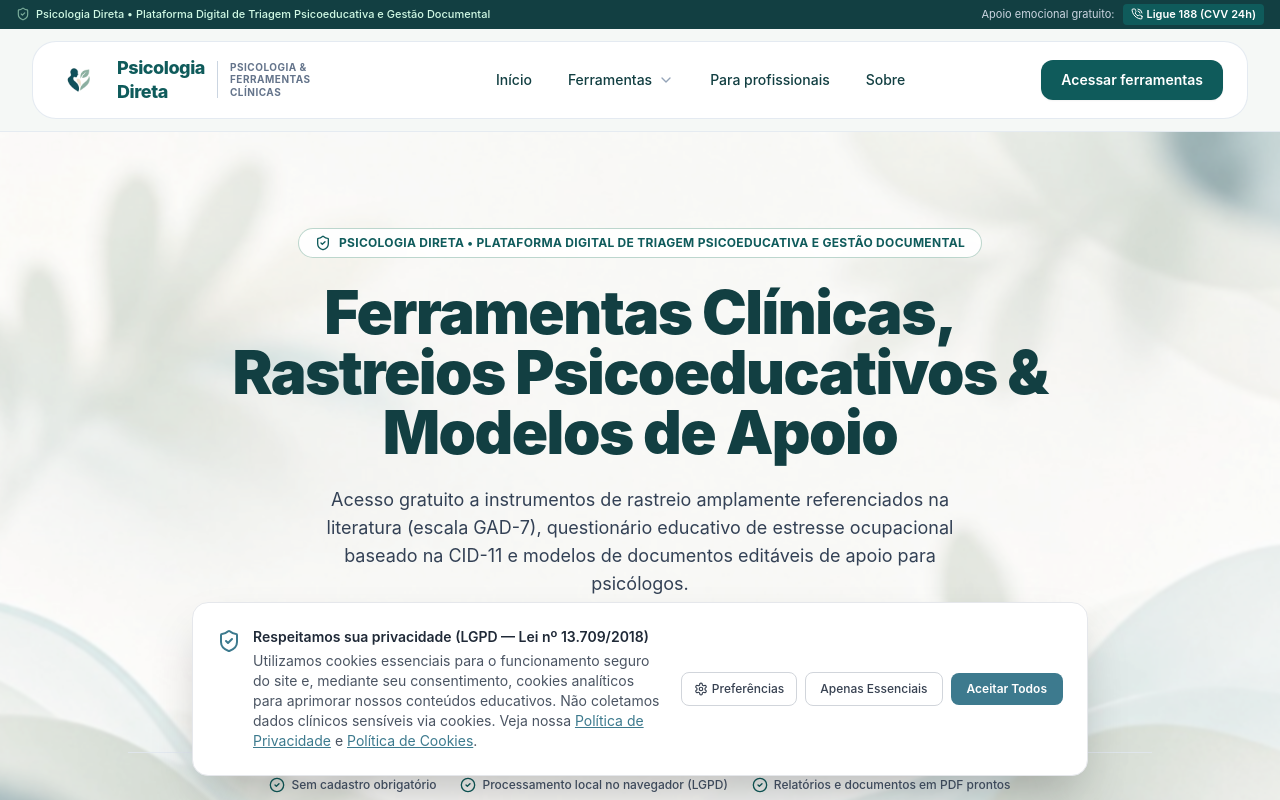
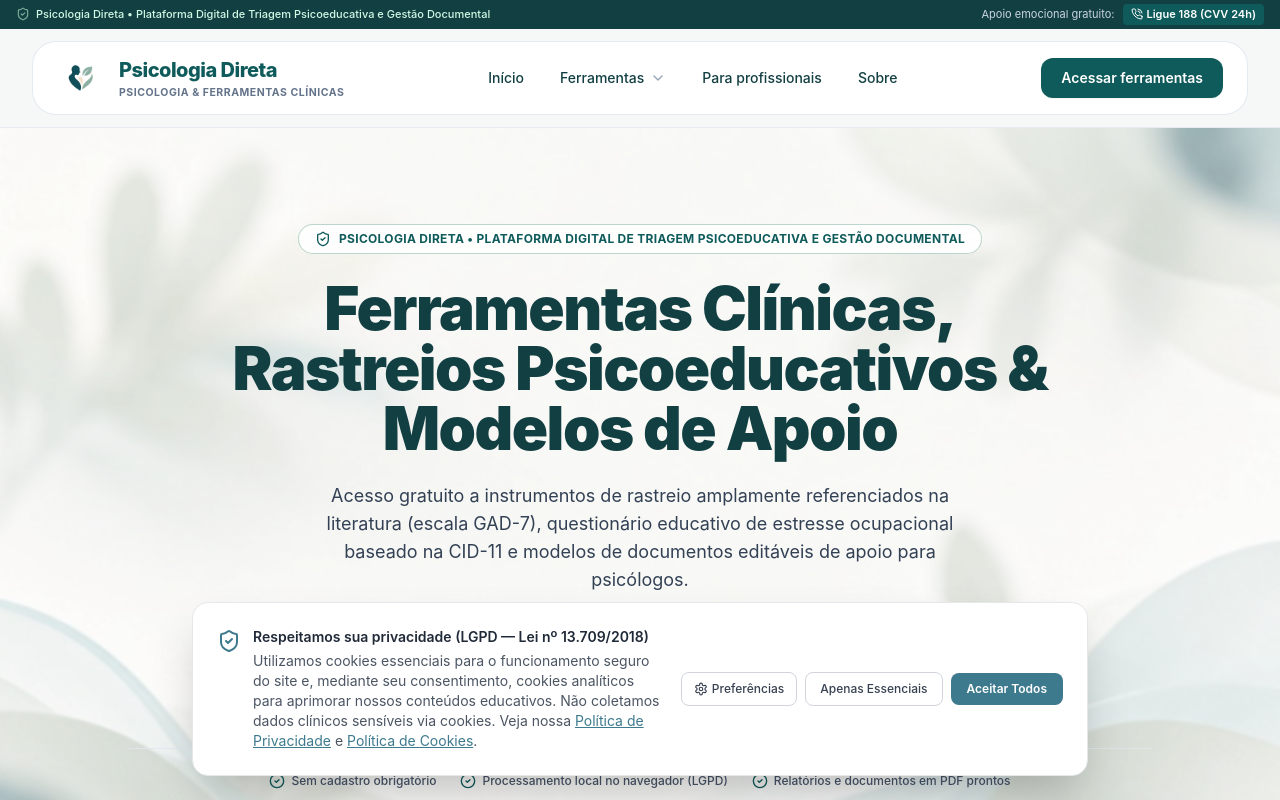
Before and after one commit to inovagratis-ctrl/onlinepsicologiabrasil, a Next.js app: page / in a window 1280 px wide. Shown: the top 800 px of the page. Built offline with nearby package versions, Linux system fonts and the light colour scheme.

Commit message:
style: refine logo proportions (+20% icon, single-line brand name, elegant subtitle)

```diff
--- a/src/components/Footer.tsx
+++ b/src/components/Footer.tsx
@@ -13,29 +13,22 @@ export default function Footer() {
               href="/"
               className="inline-flex items-center gap-3 bg-white rounded-2xl p-2.5 pr-4 border border-slate-200 shadow-sm hover:opacity-95 transition group"
             >
-              <div className="w-10 h-10 relative shrink-0">
+              <div className="w-11 h-11 relative shrink-0">
                 <Image
                   src="/logo-icon.png"
                   alt="Psicologia Direta Logo"
-                  width={40}
-                  height={40}
+                  width={44}
+                  height={44}
                   className="object-contain"
                 />
               </div>
-              <div className="flex items-center gap-2.5">
-                <div className="flex flex-col leading-tight text-left">
-                  <span className="text-sm font-extrabold tracking-tight text-[#0F5B5B]">
-                    Psicologia
-                  </span>
-                  <span className="text-sm font-extrabold tracking-tight text-[#0F5B5B] -mt-1">
-                    Direta
-                  </span>
-                </div>
-                <div className="flex items-center border-l border-slate-300 pl-2.5">
-                  <span className="text-[9px] font-bold uppercase tracking-wider text-slate-500 leading-tight">
-                    Psicologia &amp;<br />Ferramentas Clínicas
-                  </span>
-                </div>
+              <div className="flex flex-col justify-center leading-none text-left">
+                <span className="text-base sm:text-lg font-extrabold tracking-tight text-[#0F5B5B] whitespace-nowrap">
+                  Psicologia Direta
+                </span>
+                <span className="text-[9.5px] font-bold uppercase tracking-wider text-slate-500 mt-1 whitespace-nowrap">
+                  Psicologia &amp; Ferramentas Clínicas
+                </span>
               </div>
             </Link>
 
--- a/src/components/Navbar.tsx
+++ b/src/components/Navbar.tsx
@@ -61,34 +61,28 @@ export default function Navbar() {
         <div className="bg-white rounded-2xl sm:rounded-3xl shadow-xs border border-slate-200/90 px-4 sm:px-6 py-2.5 sm:py-3 flex items-center justify-between gap-4">
 
           {/* Logo Oficial com Ícone + Tipografia + Subtítulo */}
-          <Link href="/" className="flex items-center gap-3 sm:gap-4 group shrink-0">
-            <div className="w-10 h-10 sm:w-11 sm:h-11 relative shrink-0 group-hover:scale-105 transition-transform">
+          <Link href="/" className="flex items-center gap-3 sm:gap-3.5 group shrink-0">
+            <div className="w-11 h-11 sm:w-12 sm:h-12 relative shrink-0 group-hover:scale-105 transition-transform">
               <Image
                 src="/logo-icon.png"
                 alt="Psicologia Direta Logo"
                 fill
-                sizes="44px"
+                sizes="48px"
                 className="object-contain"
                 priority
               />
             </div>
 
-            <div className="flex items-center gap-3">
-              <div className="flex flex-col leading-tight">
-                <span className="text-base sm:text-lg font-extrabold tracking-tight text-[#0F5B5B]">
-                  Psicologia
-                </span>
-                <span className="text-base sm:text-lg font-extrabold tracking-tight text-[#0F5B5B] -mt-1">
-                  Direta
-                </span>
-              </div>
-
-              {/* Divisor Vertical e Subtítulo */}
-              <div className="hidden sm:flex items-center gap-3 border-l border-slate-300 pl-3">
-                <span className="text-[10px] font-bold uppercase tracking-wider text-slate-500 leading-tight max-w-[130px]">
-                  Psicologia &amp;<br />Ferramentas Clínicas
-                </span>
-              </div>
+            <div className="flex flex-col justify-center leading-none">
+              <span className="text-lg sm:text-xl font-extrabold tracking-tight text-[#0F5B5B] whitespace-nowrap">
+                Psicologia Direta
+              </span>
+              <span className="hidden sm:block text-[9.5px] sm:text-[10.5px] font-bold uppercase tracking-wider text-slate-500 mt-1 whitespace-nowrap">
+                Psicologia &amp; Ferramentas Clínicas
+              </span>
+              <span className="sm:hidden text-[9px] font-bold uppercase tracking-wider text-slate-500 mt-0.5 whitespace-nowrap">
+                Ferramentas Clínicas
+              </span>
             </div>
           </Link>
 
```
